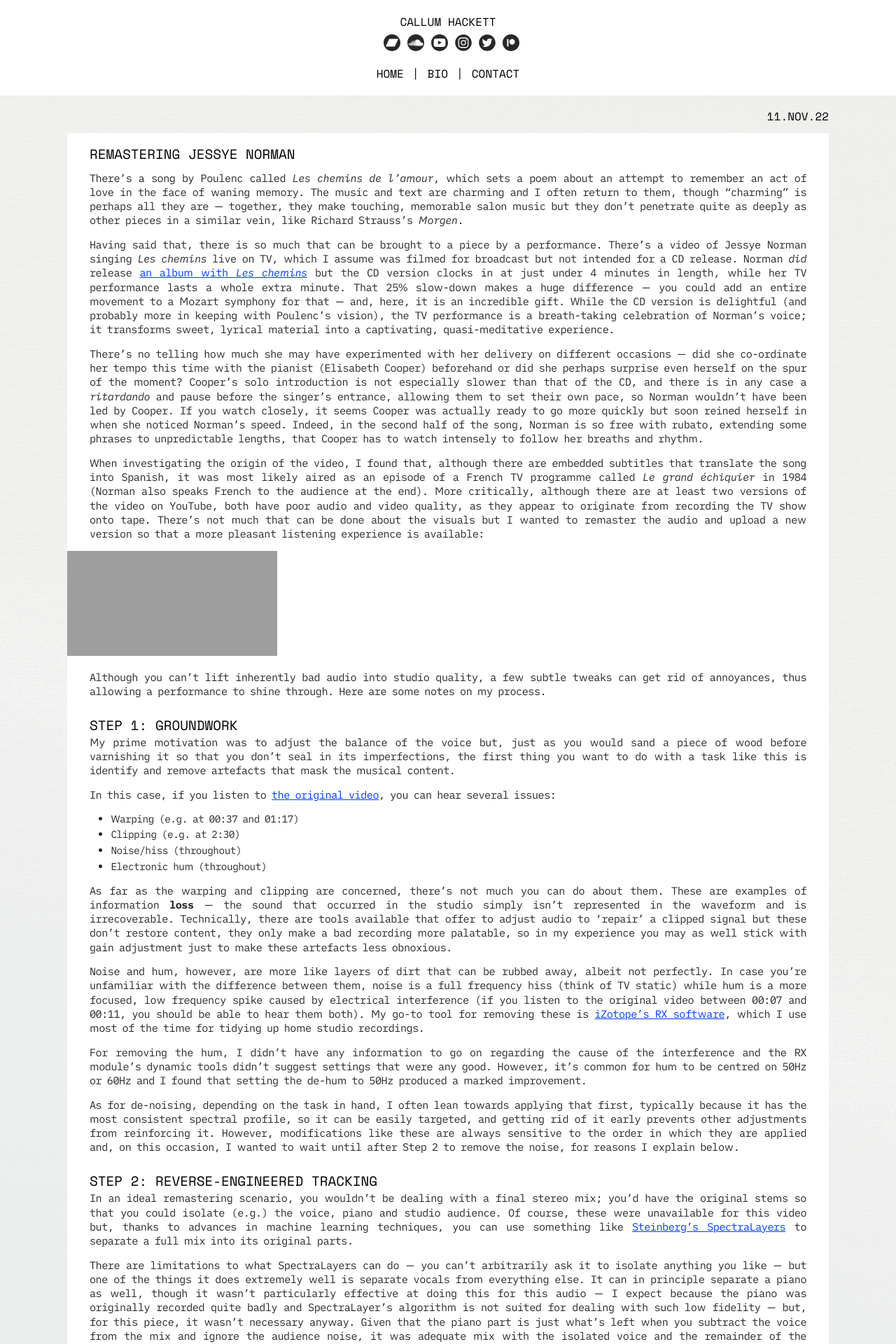
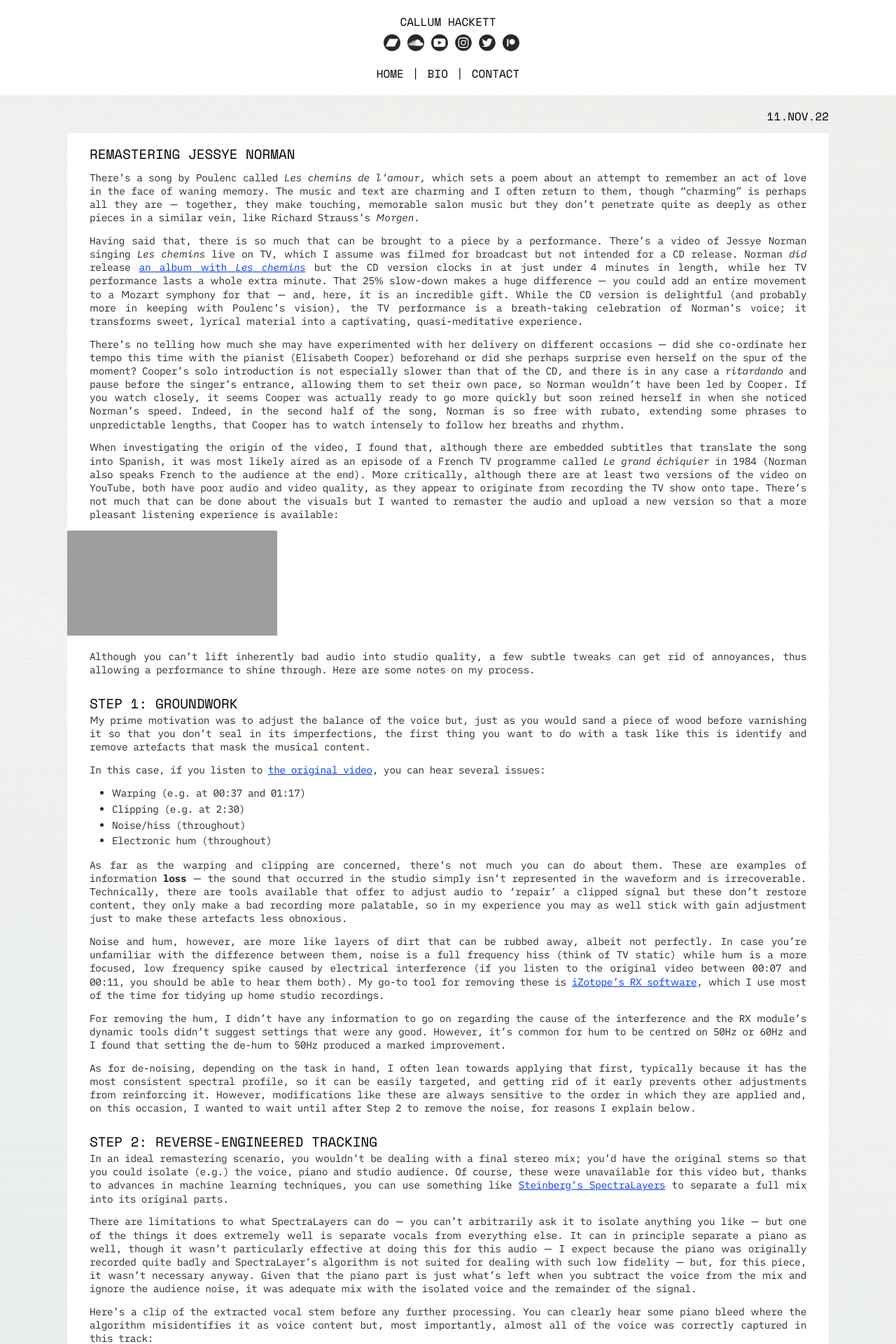
Before and after one commit to callumhackett/callumhackett.github.io, a Jekyll site: the page built from _posts/2022-11-11-jessye-norman-remastered.md, in a window 1280 px wide. Shown: the top 1920 px of the page at 70% size. Built offline with Jekyll 4.4.1, drawn with Linux system fonts in a browser that asks for light colours; grey boxes are pictures that could not be loaded.

Commit message:
font and style updates

```diff
--- a/_includes/main.html
+++ b/_includes/main.html
@@ -27,7 +27,7 @@
 
         {% feed_meta %}
 
-        <title>Callum Hackett | {{ page.title }}</title>
+        <title>Callum Hackett{% if page.title %} | {{ page.title }}{% endif %}</title>
     </head>
     <body>
         <div id="header-container">
--- a/assets/css/core.css
+++ b/assets/css/core.css
@@ -41,12 +41,12 @@
 #main-table h2, #content h1, #content h2 {
     font-size: 1.2em;
 }
-p, ul, li {
-    font-family: 'writer duo', 'roboto mono', monospace, sans-serif;
-    font-size: 0.95em;
+p, li {
+    font-family: 'writer duo', 'inconsolata', monospace, sans-serif;
+    font-size: 0.9em;
     line-height: 1.33em;
-    letter-spacing: -0.5px;
-    word-spacing: -1px;
+    letter-spacing: -0.3px;
+    word-spacing: -0.5px;
     margin-block-start: 0;
     font-variant: slashed-zero;
 }
@@ -54,6 +54,7 @@ p, ul, audio {
     margin-block-end: 0.95em;
 }
 ul {
+    margin-block-start: 0;
     padding-left: 2em;
 }
 li {
--- a/index.html
+++ b/index.html
@@ -1,5 +1,4 @@
 ---
-title: Music & More # in HTML meta and tab title
 ---
 <!-- each layout file should specify its related css stylesheet in the inclusion at bottom -->
 <!-- index.css expects the following cell ids: "composition", "narration", "podcast", "spotlight", "newsletter" -->
```
